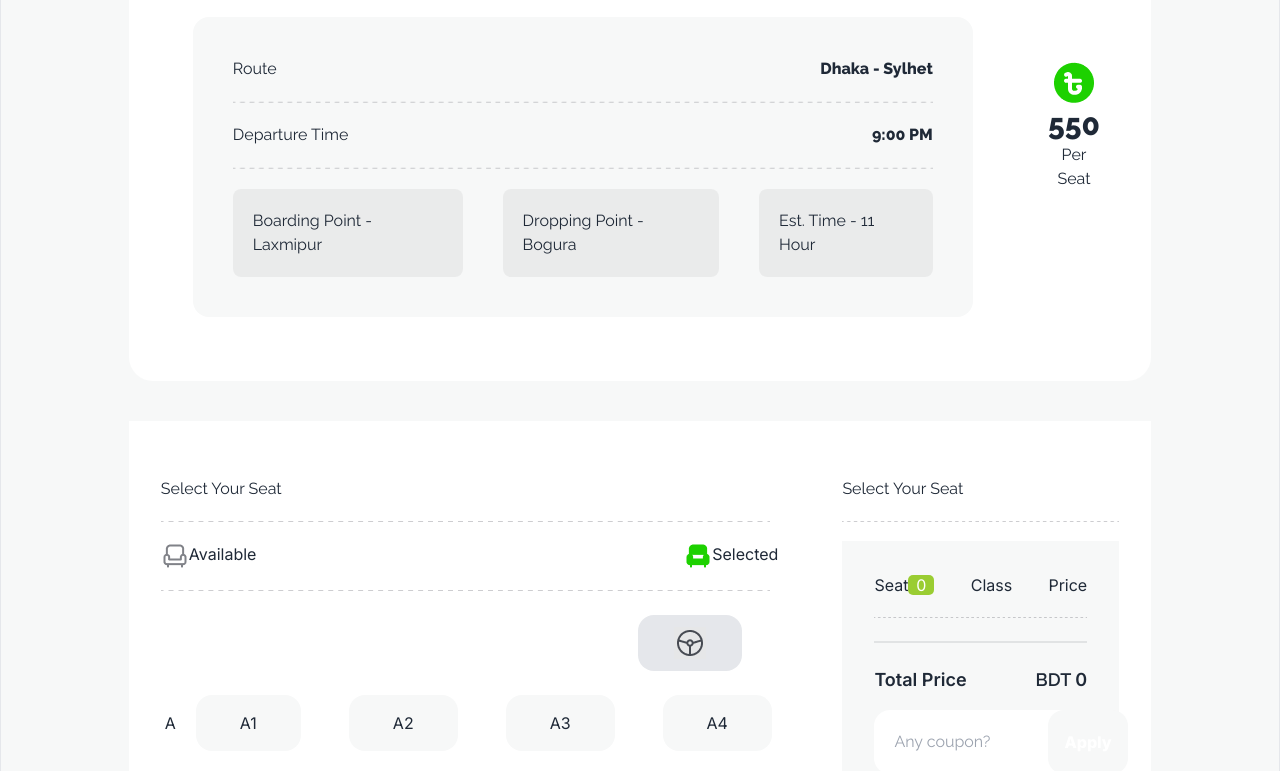
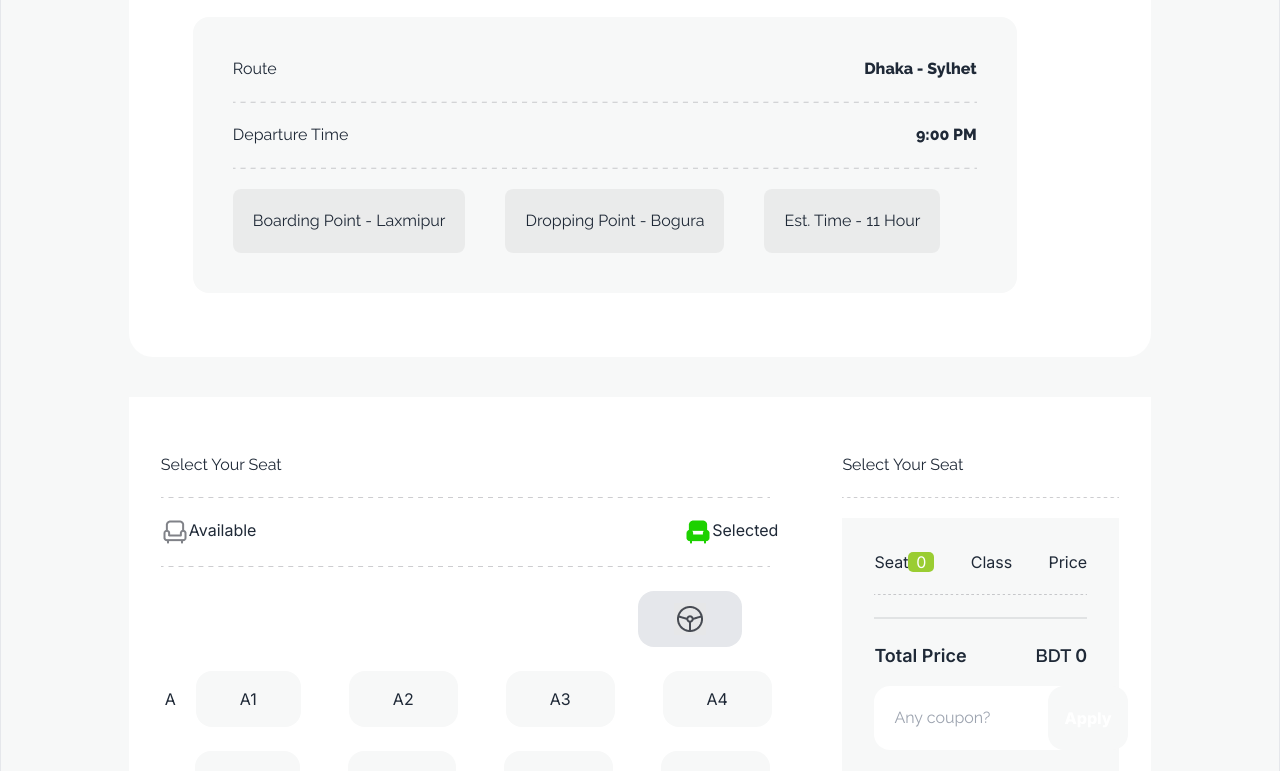
Before and after one commit to asif4762/Assignment-5, a plain HTML site: page index.html in a window 1280 px wide. Shown: the part 1692-2463 px from the top of the page. Drawn offline with nearby package versions, Linux system fonts and the light colour scheme.

Commit message:
little problem solved

```diff
--- a/index.html
+++ b/index.html
@@ -231,7 +231,7 @@
         <div
           class="flex flex-col lg:flex-row max-w-[1170px] w-[80%] mx-auto bg-white justify-between rounded-3xl mb-10"
         >
-          <div class="p-6 lg:p-16 -mb-[500px] lg:-mb-0">
+          <div class="p-6 lg:p-16 lg:-mb-0">
             <div class="flex justify-between">
               <div class="flex justify-between">
                 <div class="w-8 lg:w-16">
@@ -295,10 +295,10 @@
           <div
             class="lg:ml-2 lg:mr-12 flex flex-col justify-center items-center"
           >
-            <div class="invisible lg:visible">
+            <div class="hidden">
               <img src="./images/fare.png" alt="" />
             </div>
-            <div class="invisible lg:visible">
+            <div class="hidden">
               <h1 class="text-center font-extrabold text-lg lg:text-3xl">
                 550
               </h1>
```
